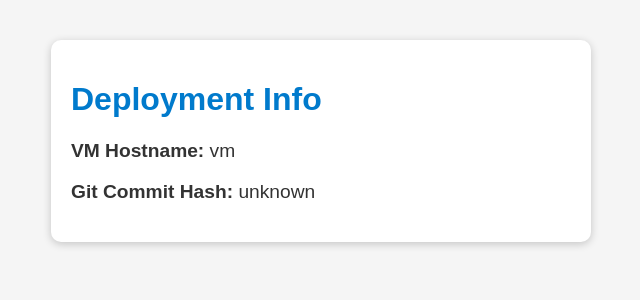
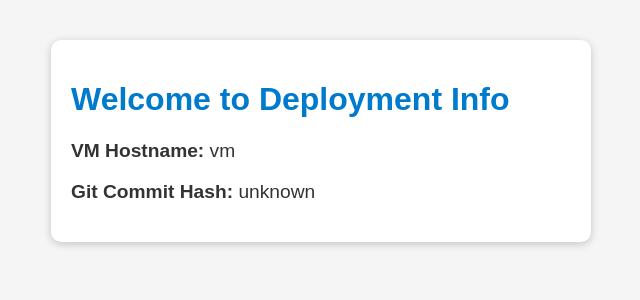
Before and after one commit to shakib522/FastApiTutorial, a FastAPI app: page /get_hash in a window 1280 px wide. Shown: the top 300 px of the page, without its empty margins (319-959 px from the left). Run offline with FastAPI, Linux system fonts and the light colour scheme.

Commit message:
change html file content

```diff
--- a/app/templates/index.html
+++ b/app/templates/index.html
@@ -27,7 +27,7 @@
 </head>
 <body>
     <div class="card">
-        <h1>Deployment Info</h1>
+        <h1>Welcome to Deployment Info</h1>
         <p><strong>VM Hostname:</strong> {{ hostname }}</p>
         <p><strong>Git Commit Hash:</strong> {{ commit_hash }}</p>
     </div>
```
